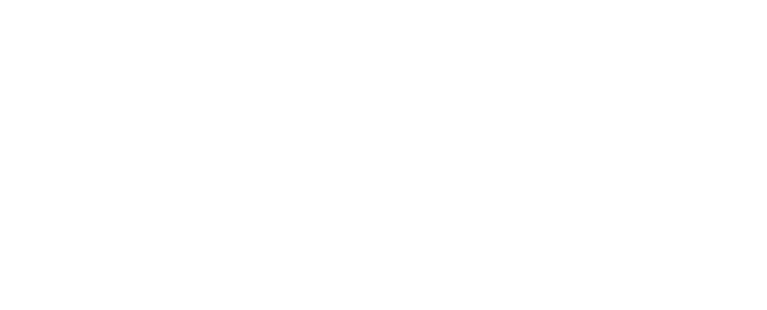
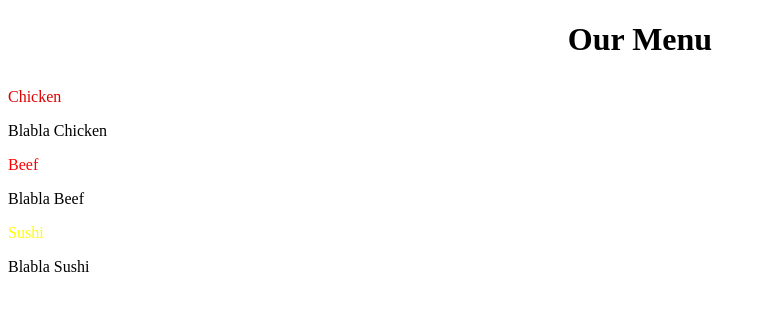
Before and after one commit to makotovnjp/html_css_javascirpt_course_modelue2_solution, a plain HTML site: page index.html in a window 1280 px wide. Shown: the whole page, without its empty margins (0-767 px from the left). Drawn offline with Linux system fonts and the light colour scheme.

Commit message:
add css folder and conten menu

```diff
--- /dev/null
+++ b/css/style.css
@@ -0,0 +1,16 @@
+h1 {
+  text-align: center;
+  margin-bottom: 30px
+}
+
+section div.title1 {
+  color: #DD0000
+}
+
+section div.title2 {
+  color: red
+}
+
+section div.title3 {
+  color: yellow
+}
--- a/index.html
+++ b/index.html
@@ -2,9 +2,39 @@
 <html lang="en-us">
   <head>
     <meta charset="UTF-8">
-    <title>Html css javascirpt course modelue2 solution by makotovnjp</title>
+    <title>Assignment Solution for Module 2</title>
+    <link rel="stylesheet" href="css/style.css">
   </head>
   <body>
 
+    <h1>Our Menu</h1>
+
+    <section>
+      <div class="title1">
+        Chicken
+      </div>
+      <p>
+        Blabla Chicken
+      </p>
+    </section>
+
+    <section>
+      <div class="title2">
+        Beef
+      </div>
+      <p>
+        Blabla Beef
+      </p>
+    </section>
+
+    <section>
+      <div class="title3">
+        Sushi
+      </div>
+      <p>
+        Blabla Sushi
+      </p>
+    </section>
+
   </body>
 </html>
```
